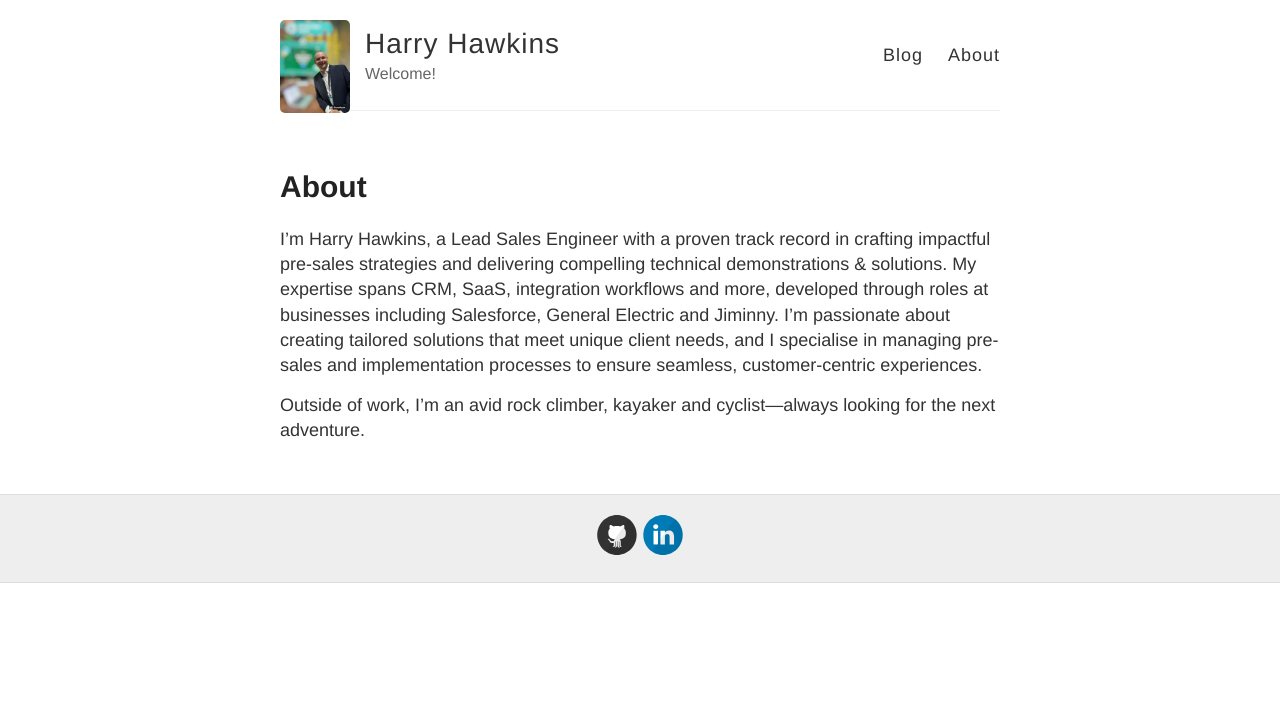
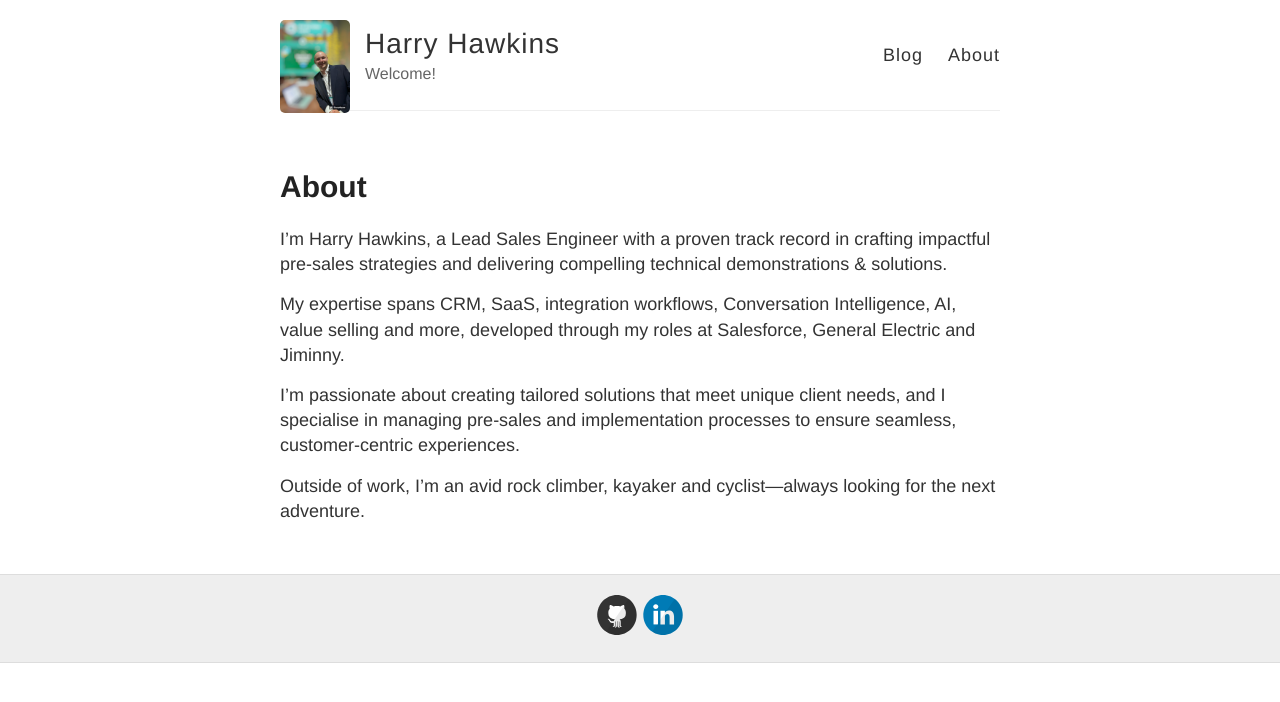
Before and after one commit to HarryHawkins/harryhawkins.github.io, a Jekyll site: the page built from about.md, in a window 1280 px wide. Shown: the top 702 px of the page. Built offline with Jekyll 4.4.1, drawn with Linux system fonts in a browser that asks for light colours.

Commit message:
Update about.md

```diff
--- a/about.md
+++ b/about.md
@@ -3,6 +3,10 @@ layout: page
 title: About
 permalink: /about/
 ---
-I’m Harry Hawkins, a Lead Sales Engineer with a proven track record in crafting impactful pre-sales strategies and delivering compelling technical demonstrations & solutions. My expertise spans CRM, SaaS, integration workflows and more, developed through roles at businesses including Salesforce, General Electric and Jiminny. I’m passionate about creating tailored solutions that meet unique client needs, and I specialise in managing pre-sales and implementation processes to ensure seamless, customer-centric experiences.
+I’m Harry Hawkins, a Lead Sales Engineer with a proven track record in crafting impactful pre-sales strategies and delivering compelling technical demonstrations & solutions.
+
+My expertise spans CRM, SaaS, integration workflows, Conversation Intelligence, AI, value selling and more, developed through my roles at Salesforce, General Electric and Jiminny.
+
+I’m passionate about creating tailored solutions that meet unique client needs, and I specialise in managing pre-sales and implementation processes to ensure seamless, customer-centric experiences.
 
 Outside of work, I’m an avid rock climber, kayaker and cyclist—always looking for the next adventure.
```
